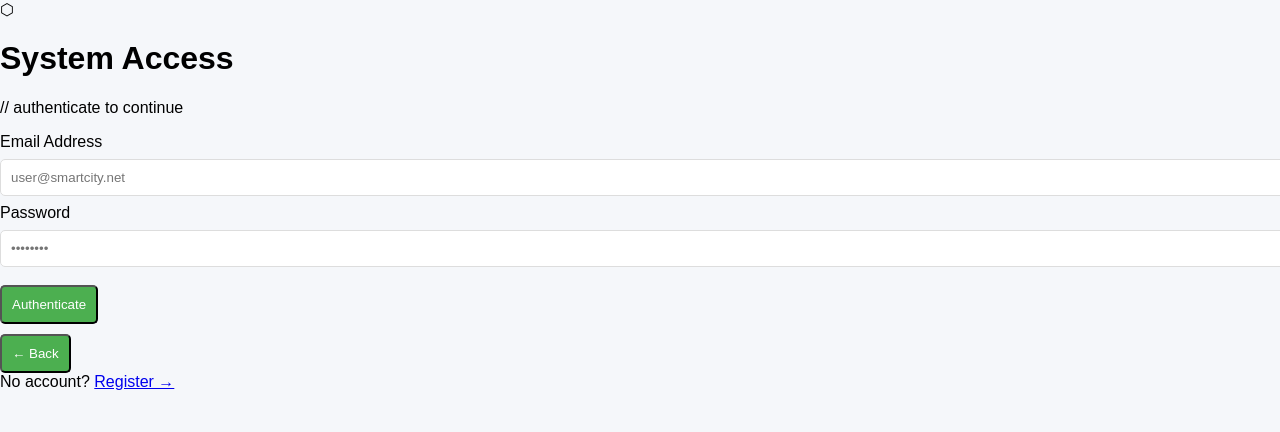
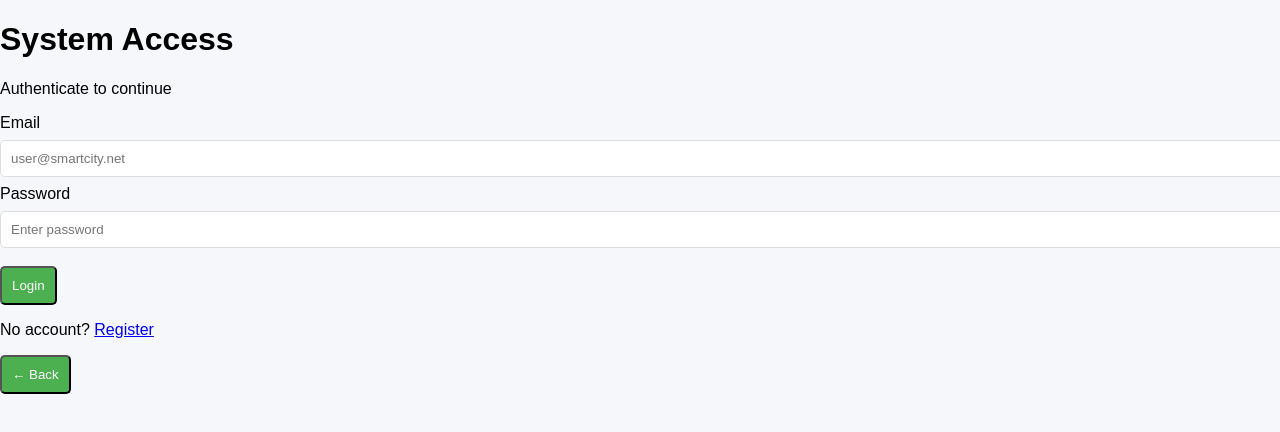
Before and after one commit to hridya-r-n/smart-waste-reward-system, a plain HTML site: page frontend/auth/login.html in a window 1280 px wide. Shown: the top 432 px of the page. Drawn offline with Linux system fonts and the light colour scheme.

Commit message:
Refactor login page layout and text

```diff
--- a/frontend/auth/login.html
+++ b/frontend/auth/login.html
@@ -6,38 +6,33 @@
   <title>Auth — SmartCity</title>
   <link rel="stylesheet" href="../css/style.css">
 </head>
+
 <body>
-  <div class="splash">
   <div class="auth-card">
-      <div class="corner-tl"></div>
-      <div class="corner-br"></div>
 
     <div class="auth-logo">
-        <span class="icon">⬡</span>
       <h1>System Access</h1>
-        <p>// authenticate to continue</p>
+      <p>Authenticate to continue</p>
     </div>
 
     <div class="form-group">
-        <label>Email Address</label>
-        <input id="email" type="email" placeholder="user@smartcity.net" autocomplete="email">
+      <label>Email</label>
+      <input type="email" id="email" placeholder="user@smartcity.net">
     </div>
 
     <div class="form-group">
       <label>Password</label>
-        <input id="password" type="password" placeholder="••••••••" autocomplete="current-password">
+      <input type="password" id="password" placeholder="Enter password">
     </div>
 
-      <button id="login-btn" class="btn" onclick="login()">Authenticate</button>
+    <button class="btn" onclick="login()">Login</button>
 
-      <div class="divider"></div>
+    <p class="auth-footer">
+      No account? <a href="register.html">Register</a>
+    </p>
 
     <button class="btn btn-ghost" onclick="goBack()">← Back</button>
 
-      <div class="auth-footer">
-        No account? <a href="register.html">Register →</a>
-      </div>
-    </div>
   </div>
 
   <script src="../js/main.js"></script>
```
Lines whose indentation alone changed are shown as unchanged.
